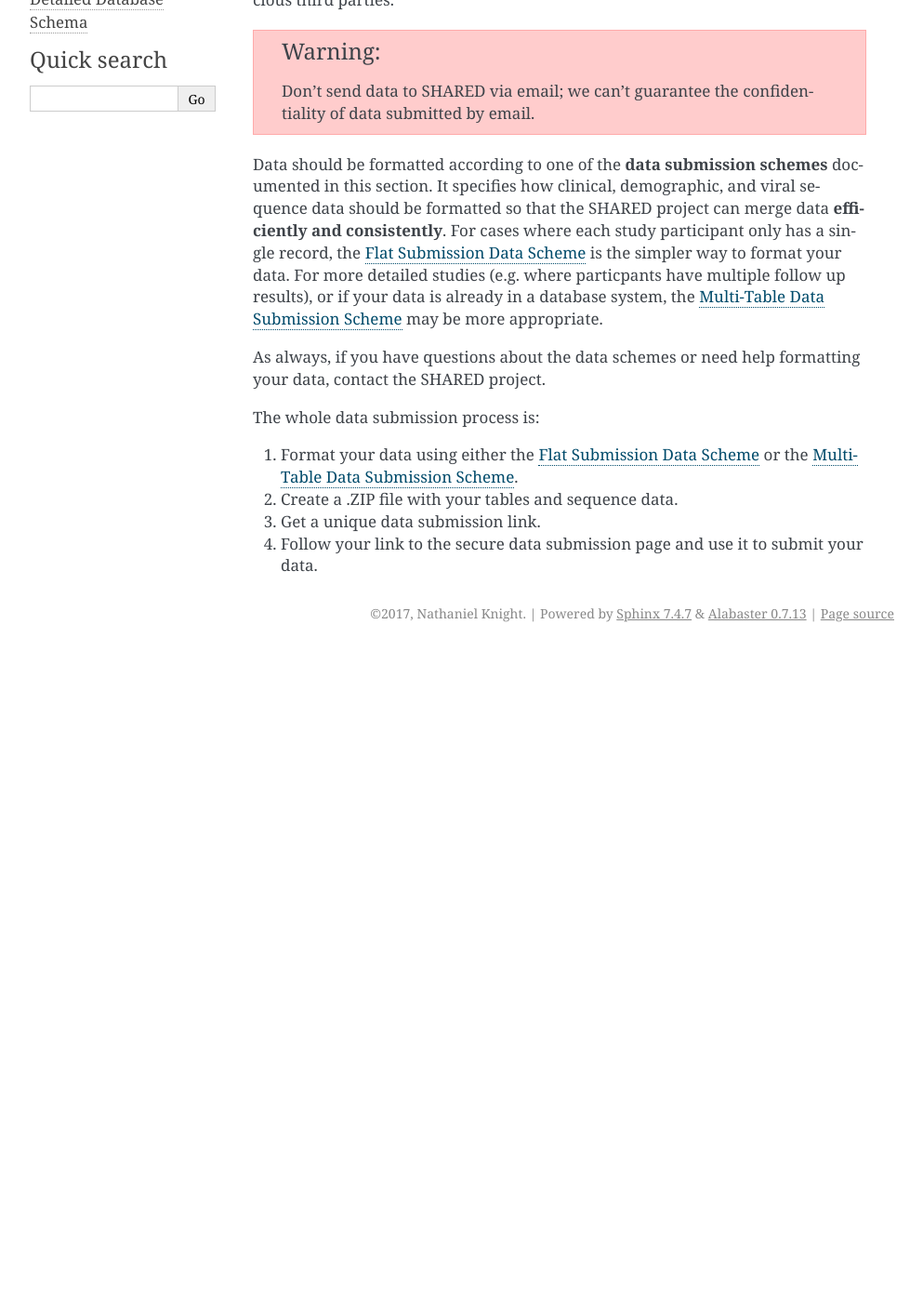
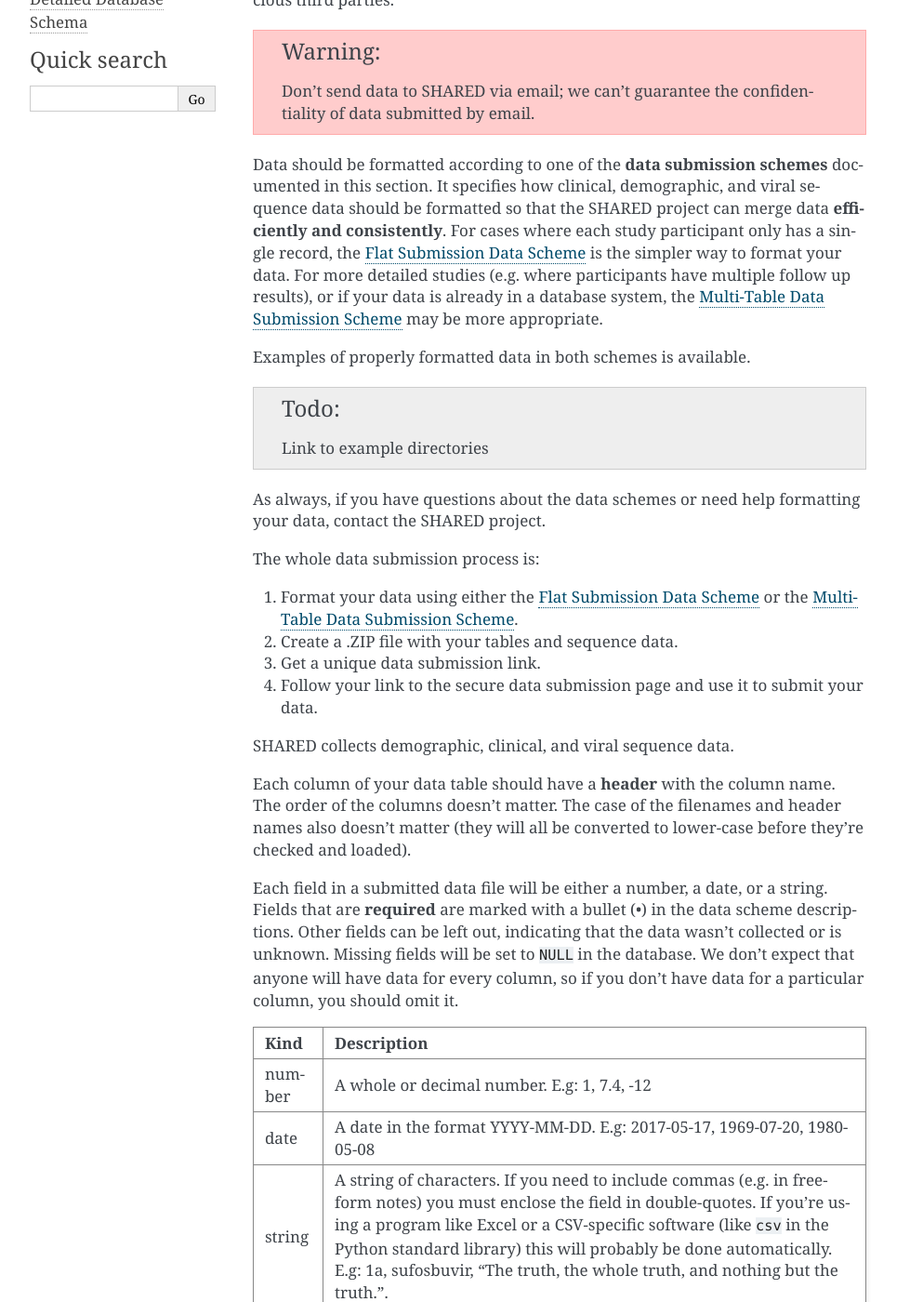
Before and after one commit to cfe-lab/shared-doc, a Sphinx documentation site: the page built from source/submission/index.rst, in a window 1280 px wide and 1400 px high, scrolled down 363 px. Shown: the whole window at 93% size, without its empty margins (148-1141 px from the left). Built offline with Sphinx 7.4.7, drawn with Linux system fonts in a browser that asks for light colours; formulas are drawn with MathJax 3; before the commit the page ends 1062 px from its top, so only the background shows below that; some of the changed text lies outside the part shown.

Commit message:
More data submission section scaffolding

```diff
--- a/source/detailed_schema/data_dictionary.rst
+++ b/source/detailed_schema/data_dictionary.rst
@@ -0,0 +1,2 @@
+Data Dictionary
+===============
--- a/source/submission/index.rst
+++ b/source/submission/index.rst
@@ -5,10 +5,10 @@ Data Submission
    :maxdepth: 1
    :caption: Sections:
 
+   sequence_data_formats
+   coding_tables
    flat_scheme
    multi_table_scheme
-   coding_tables
-   sequence_data_formats
 
 
 You can send data to the SHARED database for integration using the
@@ -30,9 +30,13 @@ demographic, and viral sequence data should be formatted so that the
 SHARED project can merge data **efficiently and consistently**. For
 cases where each study participant only has a single record, the
 :ref:`flat_scheme` is the simpler way to format your data. For more
-detailed studies (e.g. where particpants have multiple follow up
+detailed studies (e.g. where participants have multiple follow up
 results), or if your data is already in a database system, the
 :ref:`multi_table_scheme` may be more appropriate.
+
+Examples of properly formatted data in both schemes is available.
+
+.. todo:: Link to example directories
 
 As always, if you have questions about the data schemes or need help
 formatting your data, contact the SHARED project.
@@ -45,3 +49,45 @@ The whole data submission process is:
 3. Get a unique data submission link.
 4. Follow your link to the secure data submission page and use it to
    submit your data.
+
+SHARED collects demographic, clinical, and viral sequence data.
+
+
+Each column of your data table should have a **header** with the
+column name. The order of the columns doesn’t matter. The case of the
+filenames and header names also doesn’t matter (they will all be
+converted to lower-case before they’re checked and loaded).
+
+Each field in a submitted data file will be either a number, a date,
+or a string. Fields that are **required** are marked with a bullet (•)
+in the data scheme descriptions. Other fields can be left out,
+indicating that the data wasn't collected or is unknown. Missing
+fields will be set to ``NULL`` in the database. We don't expect that
+anyone will have data for every column, so if you don't have data for
+a particular column, you should omit it.
+
+
+.. table::
+
+   ======   ===========
+   Kind     Description
+   ======   ===========
+   number   A whole or decimal number. E.g: 1, 7.4, -12
+
+   date     A date in the format YYYY-MM-DD. E.g: 2017-05-17,
+            1969-07-20, 1980-05-08
+
+   string   A string of characters. If you need to include commas
+            (e.g. in free-form notes) you must enclose the field
+            in double-quotes. If you’re using a program like Excel
+            or a CSV-specific software (like ``csv`` in the Python
+            standard library) this will probably be done
+            automatically. E.g: 1a, sufosbuvir, “The truth, the
+            whole truth, and nothing but the truth.”.
+
+   ======   ===========
+
+
+Viral sequence data should be submitted as separate files in a
+sub-directory called ``sequences``. Details of the expected sequence
+formats are available in :ref:`sequence_data_formats`.
--- a/source/submission/sequence_data_formats.rst
+++ b/source/submission/sequence_data_formats.rst
@@ -1,3 +1,5 @@
+.. _sequence_data_formats:
+
 Viral Sequence Data Formats
 ===========================
 
```
Also changed, not shown: source/submission/coding_tables.rst (+53 -1 lines).
